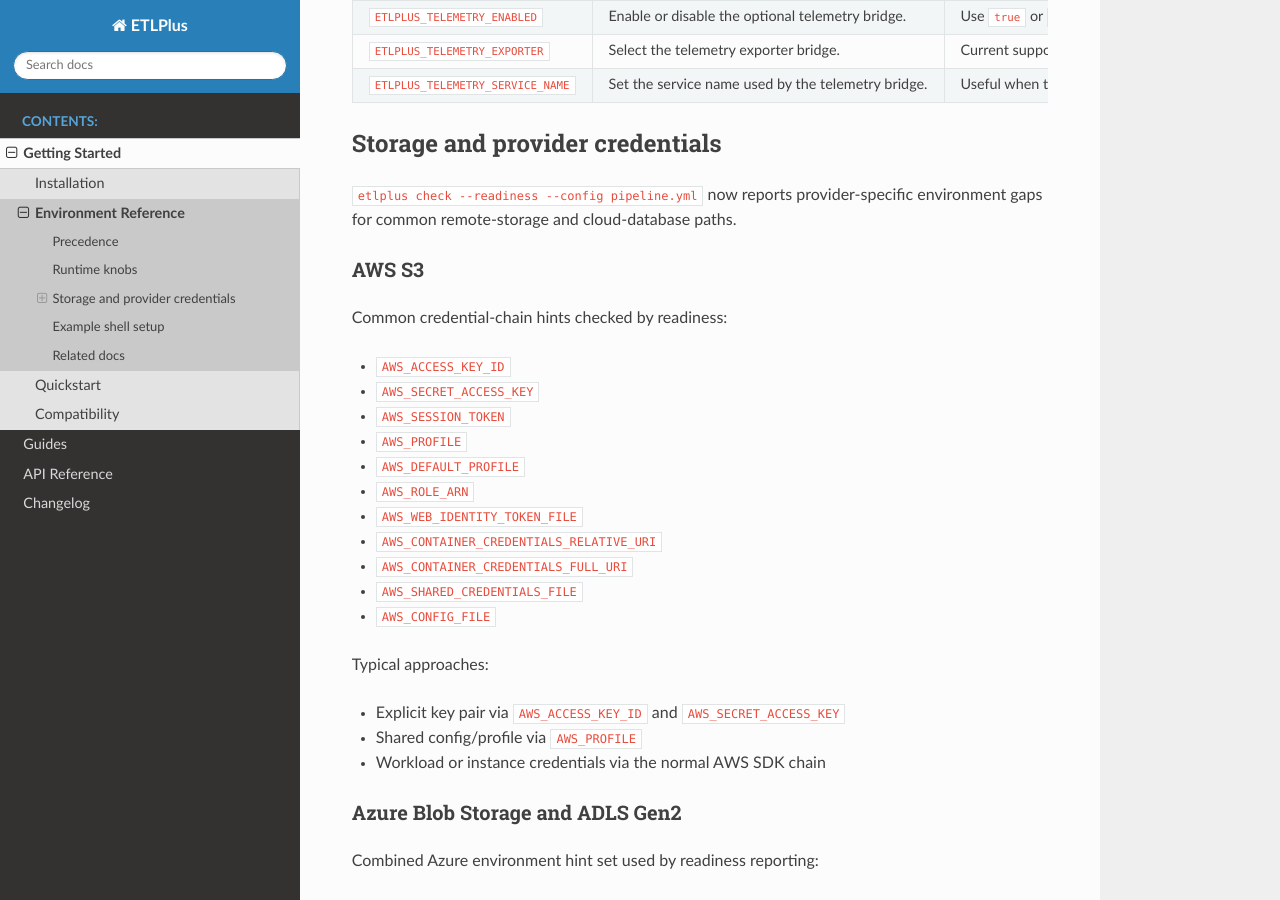
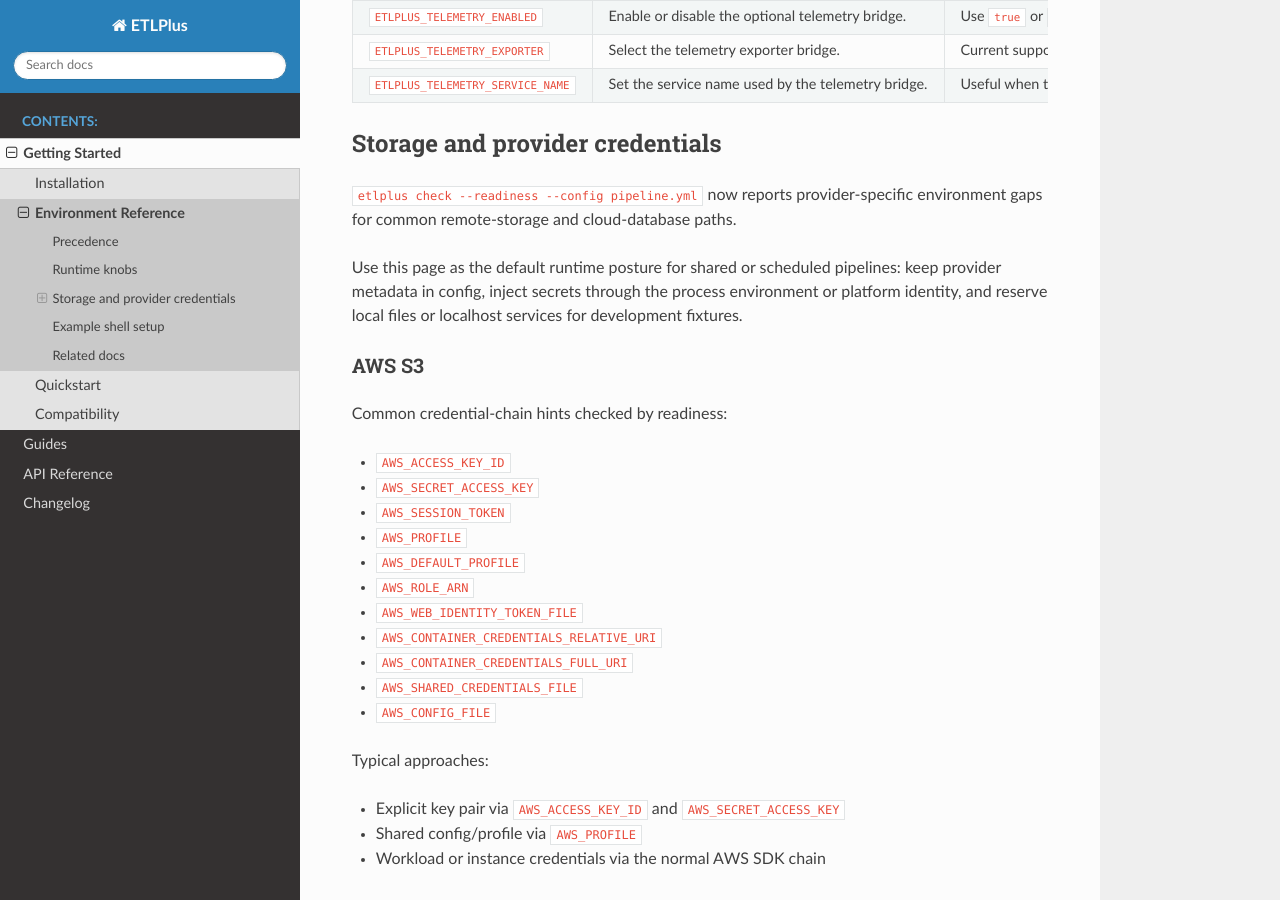
Before and after one commit to Dagitali/ETLPlus, a Sphinx documentation site: the page built from docs/source/getting-started/environment.md, in a window 1280 px wide and 900 px high, scrolled down 969 px. Built offline with Sphinx 7.4.7 and the Read the Docs theme 3.1.0, drawn with Linux system fonts in a browser that asks for light colours.

Commit message:
docs(readthedocs): Update environment.md

```diff
--- a/docs/source/getting-started/environment.md
+++ b/docs/source/getting-started/environment.md
@@ -41,6 +41,10 @@ That means external environment variables override `profile.env`.
 
 `etlplus check --readiness --config pipeline.yml` now reports provider-specific
 environment gaps for common remote-storage and cloud-database paths.
+
+Use this page as the default runtime posture for shared or scheduled pipelines: keep provider
+metadata in config, inject secrets through the process environment or platform identity, and reserve
+local files or localhost services for development fixtures.
 
 ### AWS S3
 
```
